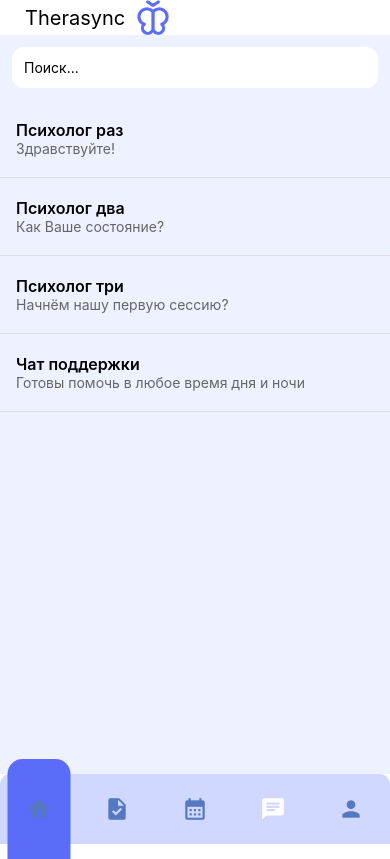
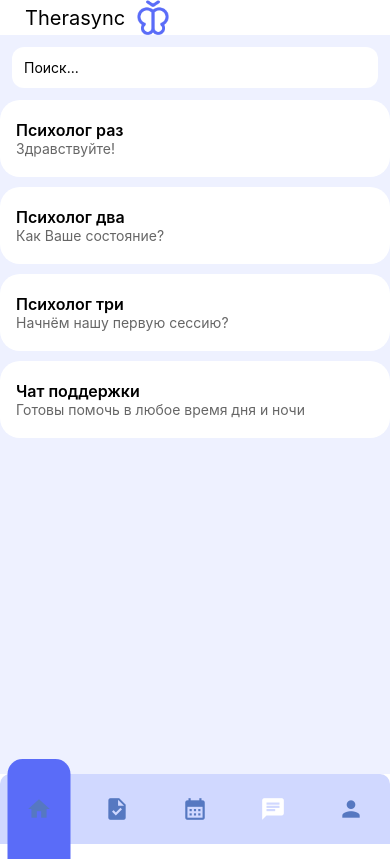
Before and after one commit to PaceGG/therasync, a React Native app: screen /Chats in a window 390 px wide. Built offline with nearby package versions, Linux system fonts and the light colour scheme; what react-native-calendars would draw is missing.

Commit message:
изменение стиля chatItem

```diff
--- a/src/screens/ChatsScreen.tsx
+++ b/src/screens/ChatsScreen.tsx
@@ -120,8 +120,9 @@ const styles = StyleSheet.create({
   chatItem: {
     paddingHorizontal: 16,
     paddingVertical: 20,
-    borderBottomColor: "#ddd",
-    borderBottomWidth: 1,
+    backgroundColor: "white",
+    borderRadius: 20,
+    marginBottom: 10,
   },
   chatName: {
     fontSize: 16,
```
